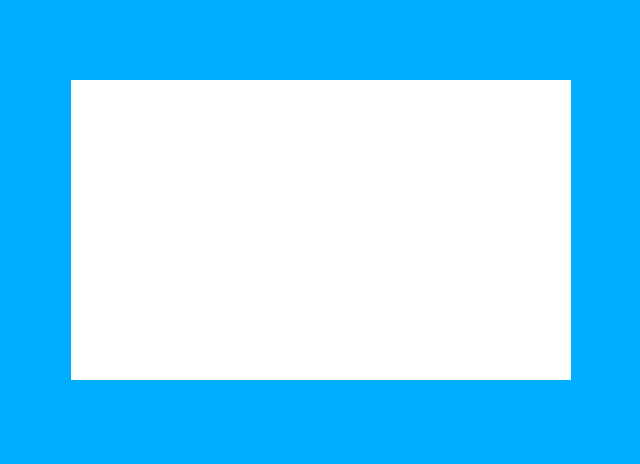
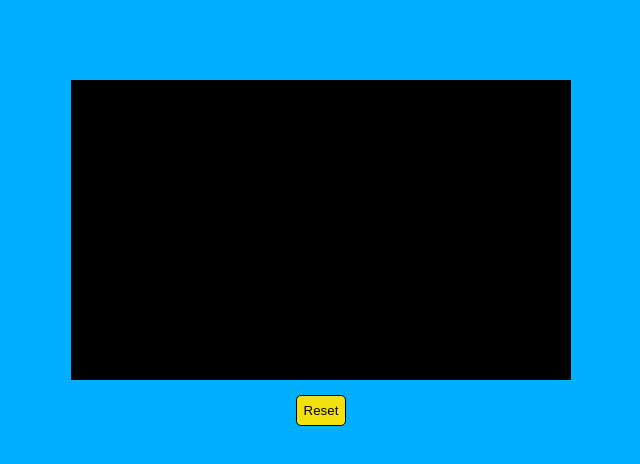
Before and after one commit to miguelCosta0/falling-sand-simulator, a website with bundled scripts: page public/index.html in a window 1280 px wide. Shown: the whole page, without its empty margins (319-959 px from the left). Built offline with nearby package versions, Linux system fonts and the light colour scheme.

Commit message:
add reset button

```diff
--- a/package.json
+++ b/package.json
@@ -5,7 +5,7 @@
   "scripts": {
     "test": "echo \"Error: no test specified\" && exit 1",
     "dev": "tsc -w",
-    "build": "tsc"
+    "start": "tsc && http-server -c-1 -o -s"
   },
   "type": "module",
   "keywords": [],
@@ -14,5 +14,8 @@
   "description": "",
   "devDependencies": {
     "typescript": "^5.8.3"
+  },
+  "dependencies": {
+    "http-server": "^14.1.1"
   }
 }
--- a/public/css/style.css
+++ b/public/css/style.css
@@ -7,6 +7,17 @@ body {
 }
 .canvas {
   display: block;
-  margin: 80px auto;
-  background-color: #fff;
+  margin: 80px auto 15px auto;
+  background-color: #000000;
 }
+.reset-btn {
+  background-color: rgb(240, 225, 15);
+  display: block;
+  margin: 5px auto;
+  padding: 7px;
+  border: 1px solid rgb(0, 0, 0);
+  border-radius: 5px;
+}
+.reset-btn:hover {
+  background-color: rgb(211, 179, 0);
+}
--- a/public/index.html
+++ b/public/index.html
@@ -8,7 +8,8 @@
   </head>
   <body>
     <canvas class="canvas" width="500px" height="300px"></canvas>
+    <button class="reset-btn">Reset</button>
 
-    <script src="js/index.js" type="module"></script>
+    <script src="./js/index.js" type="module"></script>
   </body>
 </html>
--- a/src/FallingSand.ts
+++ b/src/FallingSand.ts
@@ -35,6 +35,39 @@ export default class FallingSand {
   }
 
   public init() {
+    this.setupMouseEvents();
+    this.setupResetEvent();
+    // requestAnimationFrame(this.nextFrame.bind(this));
+
+    setInterval(() => {
+      this.nextFrame();
+    }, 17);
+  }
+
+  private nextFrame() {
+    if (this.mouse.overCanvas && this.mouse.isPressed) {
+      this.setGroupOfParticles(5);
+    }
+
+    this.drawGrid();
+    this.grid.nextGrid();
+
+    // requestAnimationFrame(this.nextFrame.bind(this));
+  }
+
+  private setupResetEvent() {
+    const resetBtn = document.querySelector(".reset-btn") as HTMLButtonElement;
+
+    resetBtn.addEventListener("click", (e) => {
+      for (let i = 0; i < this.grid.rows; i++) {
+        for (let j = 0; j < this.grid.cols; j++) {
+          this.grid.set(i, j, 0);
+        }
+      }
+    });
+  }
+
+  private setupMouseEvents() {
     this.canvas.addEventListener("mousemove", (e) => {
       this.mouse.overCanvas = true;
       this.mouse.row = Math.floor(e.offsetY / this.particleWidth);
@@ -49,15 +82,6 @@ export default class FallingSand {
     document.addEventListener("mouseup", (e) => {
       this.mouse.isPressed = false;
     });
-
-    setInterval(() => {
-      if (this.mouse.overCanvas && this.mouse.isPressed) {
-        this.setGroupOfParticles(5);
-      }
-
-      this.drawGrid();
-      this.grid.next();
-    }, 18);
   }
 
   private setGroupOfParticles(n: number) {
--- a/src/Grid.ts
+++ b/src/Grid.ts
@@ -21,7 +21,7 @@ export default class Grid {
     this.grid[row][col] = num;
   }
 
-  next(): number[][] {
+  nextGrid(): number[][] {
     const nextGrid = Grid.newGrid(this.rows, this.cols);
     let state: number;
     const below = {
--- a/src/SandColorPalette.ts
+++ b/src/SandColorPalette.ts
@@ -13,3 +13,16 @@ enum SandColorPalette {
 
 export default SandColorPalette;
 export const SandColorPaletteSize = 9;
+
+const sandColorPalettearr: Array<0 | string> = [
+  "#F4E2D8",
+  "#E0C5A1",
+  "#CFA670",
+  "#B88B4A",
+  // "#8B5E3C",
+  "#FFF6B3",
+  "#FFE066",
+  "#FFCB47",
+  "#E0A340",
+  "#A66E2E",
+];
```
Also changed, not shown: README.md, 1 other file.
